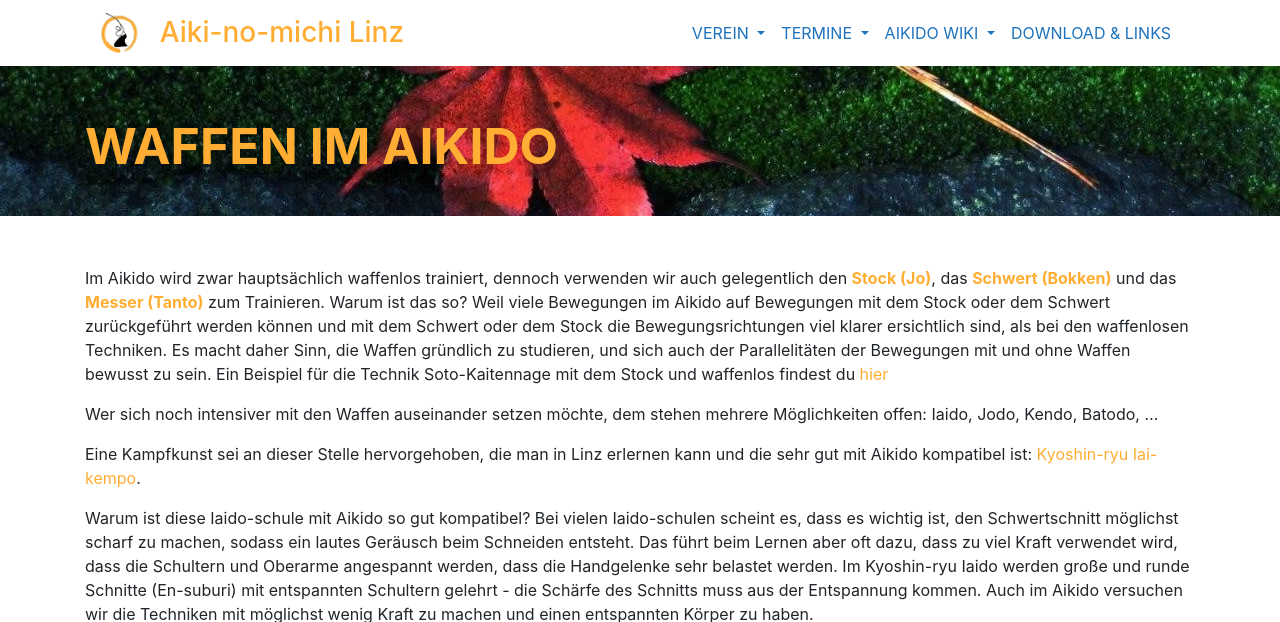
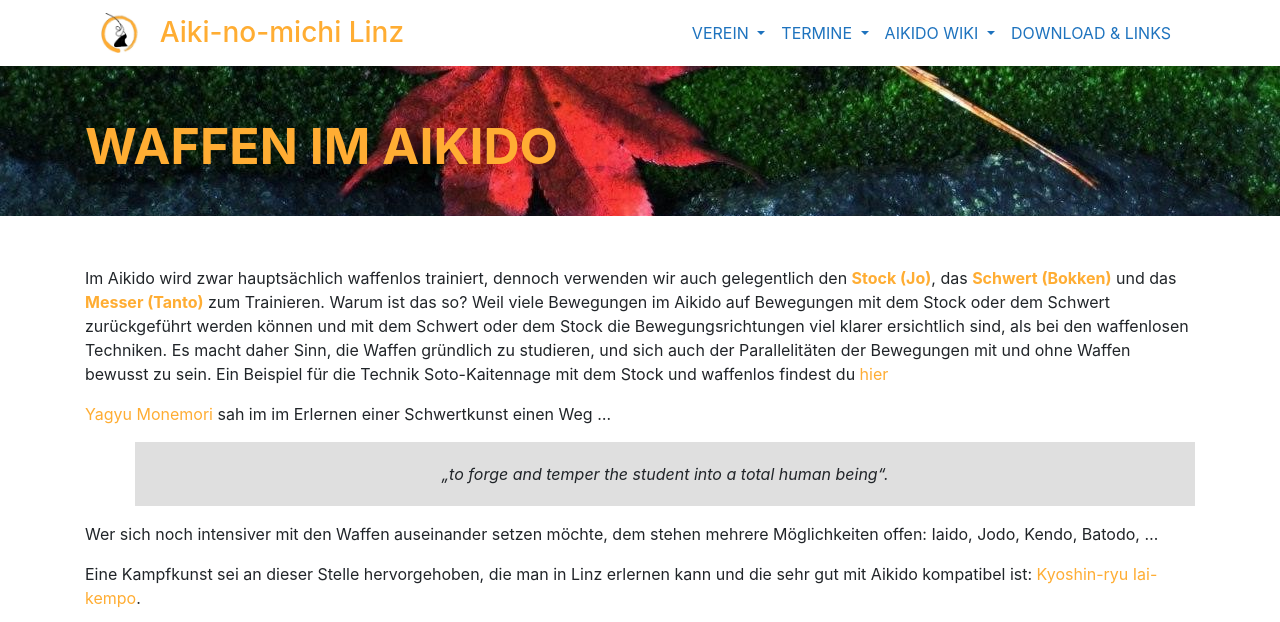
Before and after one commit to TWachs/aikinomichi-linz, a Jekyll site: the page built from waffenImAikido.md, in a window 1280 px wide, cut to the strip 0-622 px from the top of the page. Built offline with Jekyll 4.4.1, drawn with Linux system fonts in a browser that asks for light colours; nearby versions of some CDN libraries.

Commit message:
Update waffenImAikido.md

```diff
--- a/waffenImAikido.md
+++ b/waffenImAikido.md
@@ -8,6 +8,9 @@ title: Waffen im Aikido
 <div class="row">
 <div class="col" markdown="1">
 Im Aikido wird zwar hauptsächlich waffenlos trainiert, dennoch verwenden wir auch gelegentlich den [**Stock (Jo)**](https://www.youtube.com/watch?v=gVl-DzhUTMI){:target="_blank"}, das [**Schwert (Bokken)**](https://www.youtube.com/watch?v=p8-9o0L_SxU){:target="_blank"} und das [**Messer (Tanto)**](https://www.youtube.com/watch?v=6iFF0Uf5qVI){:target="_blank"} zum Trainieren. Warum ist das so? Weil viele Bewegungen im Aikido auf Bewegungen mit dem Stock oder dem Schwert zurückgeführt werden können und mit dem Schwert oder dem Stock die Bewegungsrichtungen viel klarer ersichtlich sind, als bei den waffenlosen Techniken. Es macht daher Sinn, die Waffen gründlich zu studieren, und sich auch der Parallelitäten der Bewegungen mit und ohne Waffen bewusst zu sein. Ein Beispiel für die Technik Soto-Kaitennage mit dem Stock und waffenlos findest du [hier](https://www.youtube.com/watch?v=aWpEFcDG-Nk){:target="_blank"}
+
+[Yagyu Monemori](https://de.wikipedia.org/wiki/Yagy%C5%AB_Munenori){:target="_blank"} sah im im Erlernen einer Schwertkunst einen Weg ...
+<blockquote><p style="text-align:center;">„to forge and temper the student into a total human being“.</p></blockquote>
 
 Wer sich noch intensiver mit den Waffen auseinander setzen möchte, dem stehen mehrere Möglichkeiten offen: Iaido, Jodo, Kendo, Batodo, ...
 
```
